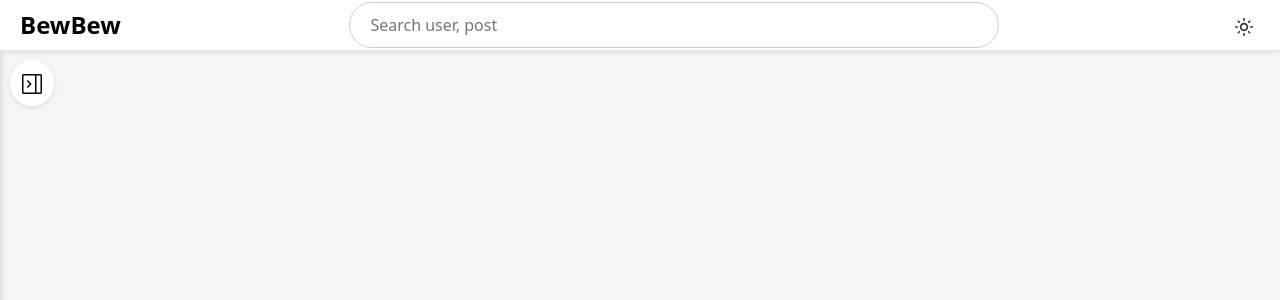
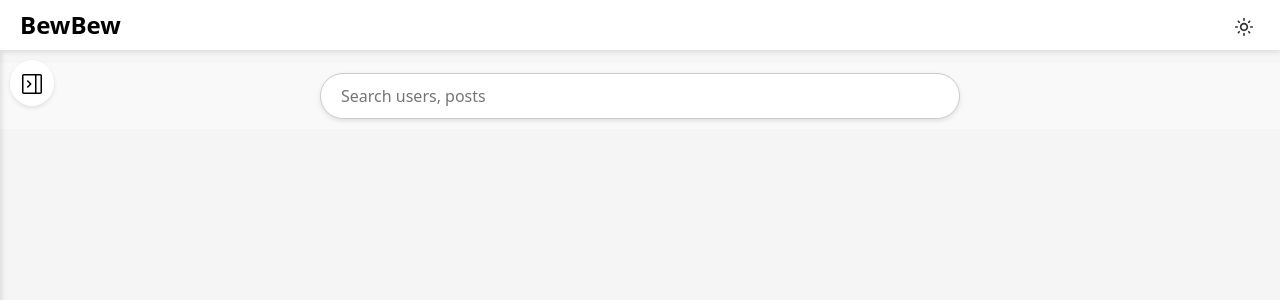
Before and after one commit to musheer243/bewbew-frontend, a React (Create React App) app: page /dashboard in a window 1280 px wide. Shown: the top 300 px of the page. Built offline with nearby package versions, Linux system fonts and the light colour scheme.

Commit message:
new design of dashboard.js(search bar below navbar

```diff
--- a/src/components/dashboard/Dashboard.js
+++ b/src/components/dashboard/Dashboard.js
@@ -54,7 +54,6 @@
     }
   }, []);
 
-
   const handleGoToProfile = () => {
     if (profile) {
       navigate("/profile", { state: { user: profile } });
@@ -100,7 +99,6 @@
     }
   };
 
-
   const toggleSidebar = () => {
     setIsSidebarOpen((prev) => !prev);
   };
@@ -137,7 +135,6 @@
     }
   };
 
-
   return (
     <div
       style={{
@@ -148,6 +145,11 @@
       {/* Navbar */}
       <nav
         style={{
+          position: "fixed",
+          top: 0,
+          left: 0,
+          width: "100%",
+          zIndex: 1000,
           display: "flex",
           justifyContent: "space-between",
           alignItems: "center",
@@ -159,34 +161,13 @@
         }}
       >
         <div style={{ fontSize: "24px", fontWeight: "bold" }}>BewBew</div>
-        <div
-          style={{
-            flex: 1,
-            margin: "0 20px",
-            maxWidth: "650px",
-            display: "flex",
-            justifyContent: "center",
-          }}
-        >
-          <input
-            type="text"
-            placeholder="Search user, post"
-            style={{
-              width: "100%",
-              padding: "10px 20px",
-              borderRadius: "30px",
-              border: "1px solid #ccc",
-              outline: "none",
-              backgroundColor: darkMode ? "#555" : "white",
-              color: darkMode ? "white" : "black",
-            }}
-          />
-        </div>
-        <div style={{ display: "flex", alignItems: "center", gap: "20px" }}>
+
+        <div style={{ display: "flex", alignItems: "center", gap: "10px", flexWrap:"nowrap", }}>
           <button
             onClick={toggleDarkMode}
             style={{
-              border: "none",
+              border: "0", // Ensures no border
+              outline: "none", // Removes focus outline (optional)
               background: "transparent",
               cursor: "pointer",
               fontSize: "20px",
@@ -223,6 +204,38 @@
         </div>
       </nav>
 
+      {/* Search Bar */}
+      <div
+        style={{
+          position: "fixed",
+          top: "60px",
+          width: "100%",
+          zIndex: 999,
+          display: "flex",
+          justifyContent: "center",
+          alignItems: "center",
+          marginTop: "3px",
+          padding: "10px 0", // Adds consistent padding
+          backgroundColor: darkMode ? "#222" : "#f9f9f9", // Match container to theme
+        }}
+      >
+        <input
+          type="text"
+          placeholder="Search users, posts"
+          style={{
+            width: "50%", // Adjust the width for responsiveness
+            maxWidth: "650px", // Limit the maximum width
+            padding: "10px 20px",
+            borderRadius: "30px",
+            border: "1px solid #ccc",
+            outline: "none",
+            backgroundColor: darkMode ? "#555" : "white",
+            color: darkMode ? "white" : "black",
+            boxShadow: "0 2px 5px rgba(0, 0, 0, 0.1)", // Adds subtle shadow
+          }}
+        />
+      </div>
+
       {/* Sidebar Toggle Button */}
       <button
         onClick={toggleSidebar}
@@ -245,7 +258,6 @@
           <GoSidebarExpand size={24} />
         ) : (
           <GoSidebarCollapse size={24} />
-
         )}
       </button>
 
@@ -272,7 +284,10 @@
             { name: "Home", onClick: () => navigate("/dashboard") },
             { name: "Profile", onClick: handleGoToProfile },
             { name: "Friends", onClick: () => navigate("/friends") },
-            { name: "Notifications", onClick: () => navigate("/notifications") },
+            {
+              name: "Notifications",
+              onClick: () => navigate("/notifications"),
+            },
             { name: "Ask AI", onClick: () => navigate("/ai-chatting") },
             { name: "Settings", onClick: () => navigate("/settings") },
             { name: "My Posts", onClick: () => navigate("/my-posts") },
```
Lines whose indentation alone changed are shown as unchanged.
